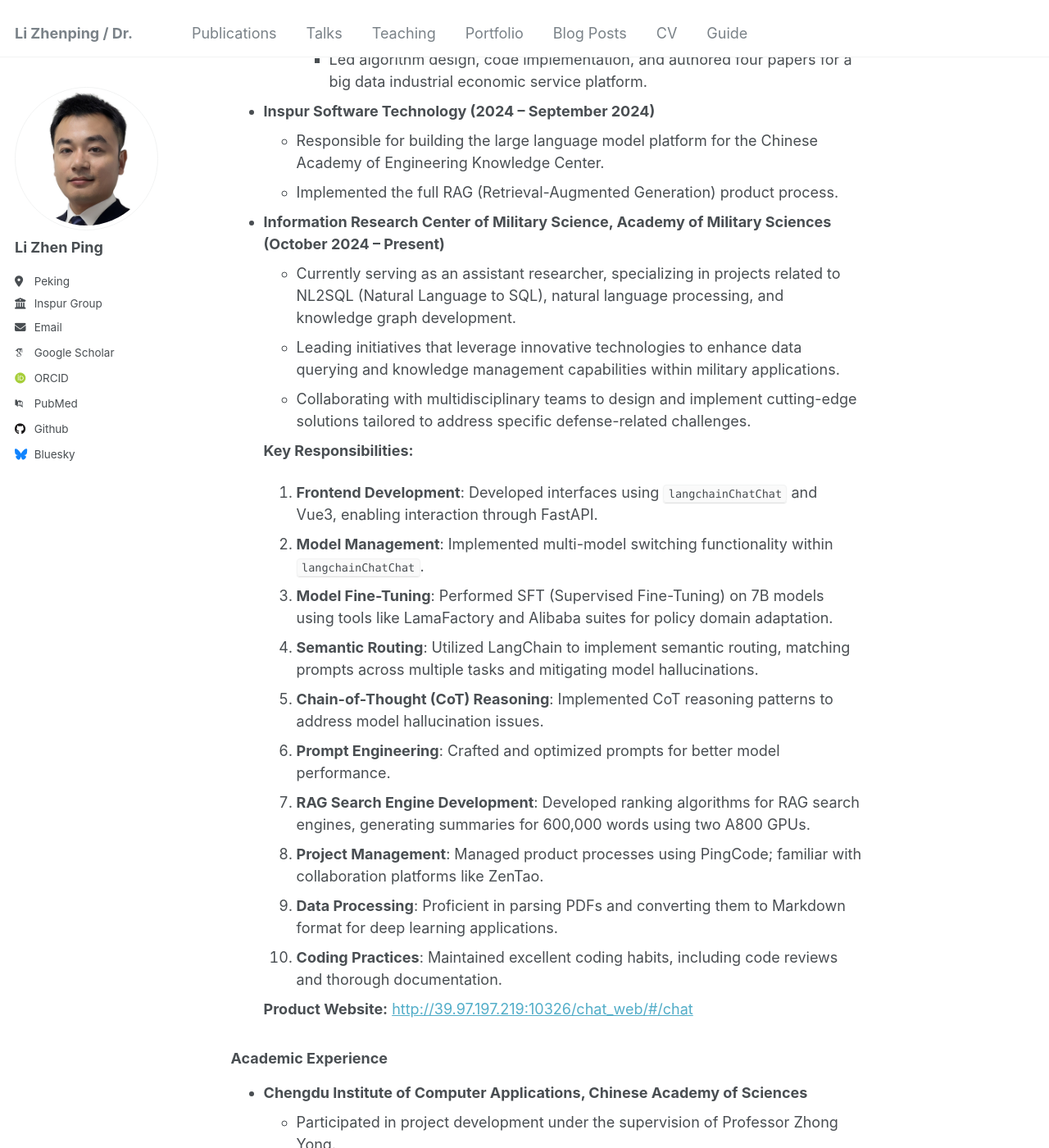
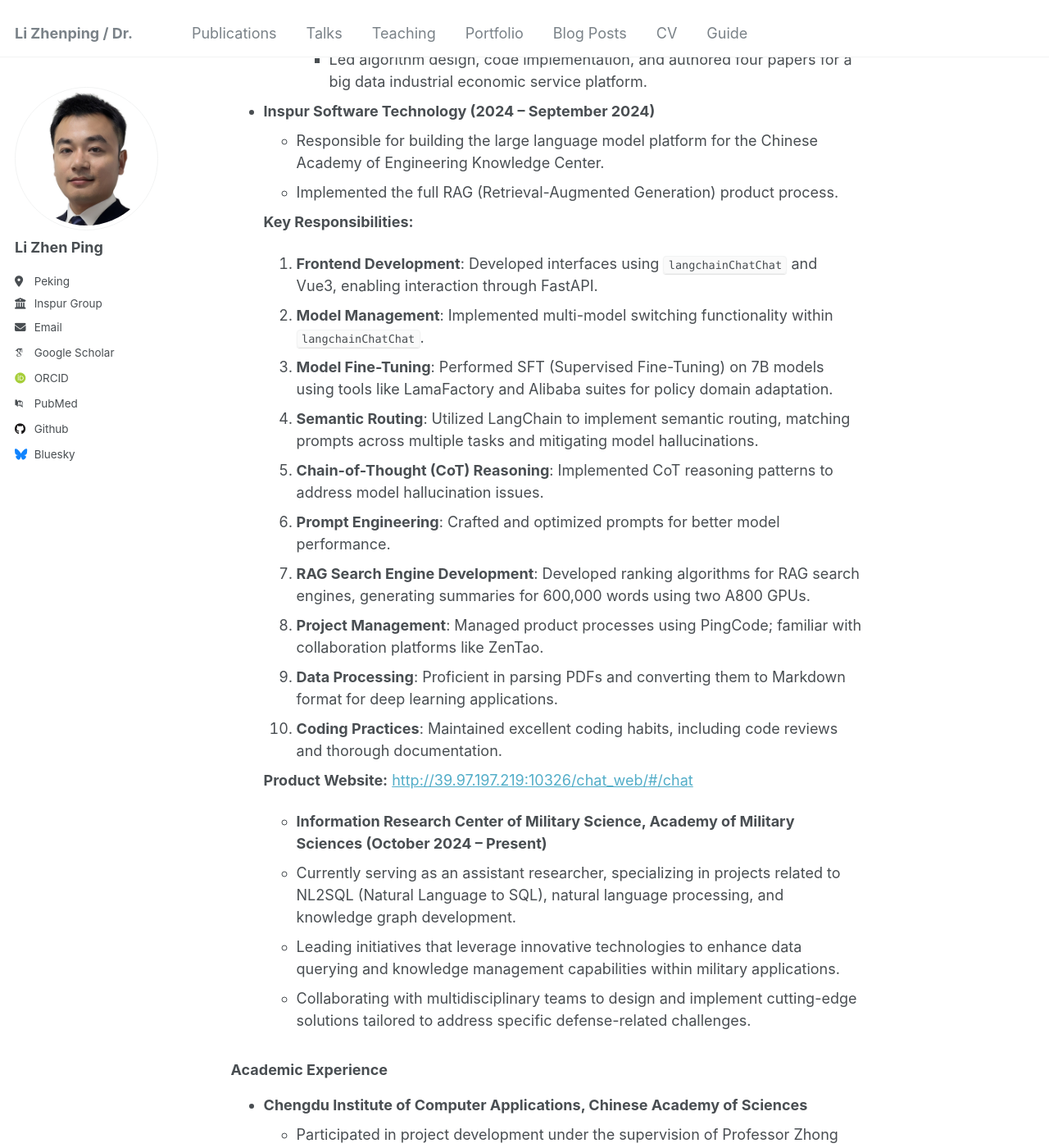
Before and after one commit to lizhenping/lizhenping.github.io, a Jekyll site: the page built from _pages/about.md, in a window 1280 px wide and 1400 px high, scrolled down 5212 px. Shown: the whole window at 82% size. Built offline with Jekyll 4.4.1, drawn with Linux system fonts in a browser that asks for light colours; some web fonts are replaced; part of the change alters nothing that is shown.

```diff
--- a/_pages/about.md
+++ b/_pages/about.md
@@ -117,11 +117,6 @@ My research interests include language models, protein language models, computer
   - Responsible for building the large language model platform for the Chinese Academy of Engineering Knowledge Center.
   - Implemented the full RAG (Retrieval-Augmented Generation) product process.
 
-- **Information Research Center of Military Science, Academy of Military Sciences (October 2024 – Present)**
-  - Currently serving as an assistant researcher, specializing in projects related to NL2SQL (Natural Language to SQL), natural language processing, and knowledge graph development.
-  - Leading initiatives that leverage innovative technologies to enhance data querying and knowledge management capabilities within military applications.
-  - Collaborating with multidisciplinary teams to design and implement cutting-edge solutions tailored to address specific defense-related challenges.
-
   **Key Responsibilities:**
 
   1. **Frontend Development**: Developed interfaces using `langchainChatChat` and Vue3, enabling interaction through FastAPI.
@@ -136,6 +131,11 @@ My research interests include language models, protein language models, computer
   10. **Coding Practices**: Maintained excellent coding habits, including code reviews and thorough documentation.
 
   **Product Website:** [http://39.97.197.219:10326/chat_web/#/chat](http://39.97.197.219:10326/chat_web/#/chat)
+
+   - **Information Research Center of Military Science, Academy of Military Sciences (October 2024 – Present)**
+  - Currently serving as an assistant researcher, specializing in projects related to NL2SQL (Natural Language to SQL), natural language processing, and knowledge graph development.
+  - Leading initiatives that leverage innovative technologies to enhance data querying and knowledge management capabilities within military applications.
+  - Collaborating with multidisciplinary teams to design and implement cutting-edge solutions tailored to address specific defense-related challenges.
 
 ### Academic Experience
 
```
